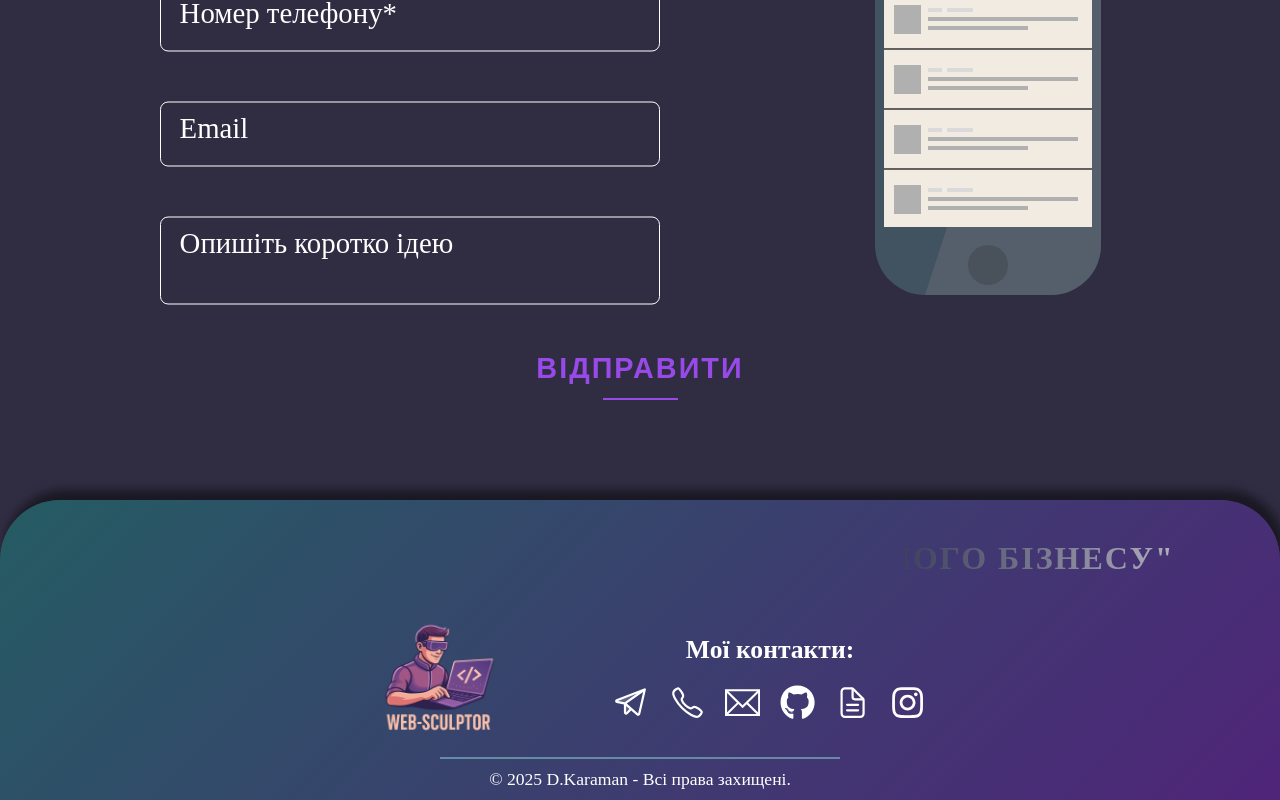
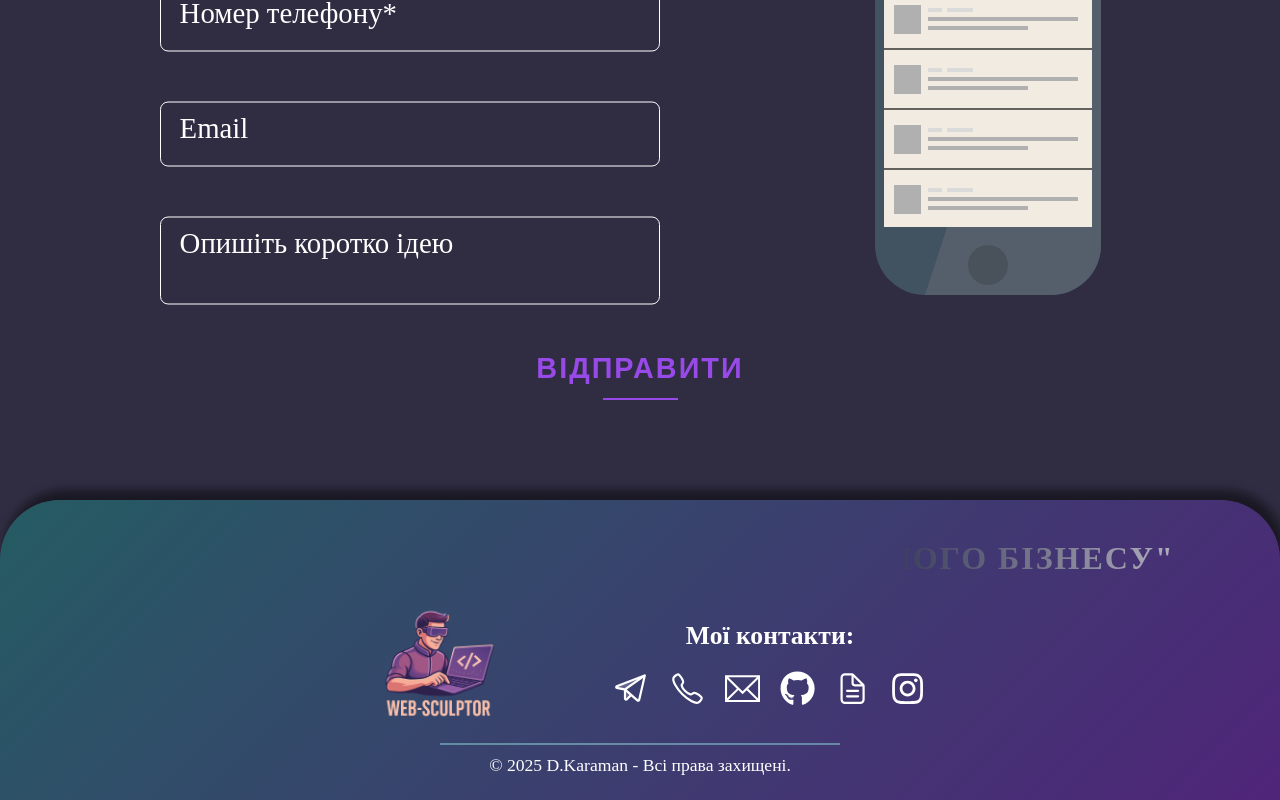
Before and after one commit to KaramanDmitriy/Portfolio, a React (Vite) app: page / in a window 1280 px wide. Shown: the part 5501-6301 px from the top of the page. Built offline with nearby package versions, Linux system fonts and the light colour scheme; a web font is replaced by a local one.

Commit message:
fix footer

```diff
--- a/src/assets/scss/FooterSite.scss
+++ b/src/assets/scss/FooterSite.scss
@@ -31,7 +31,7 @@ footer {
         -webkit-text-fill-color: rgba(255, 255, 255, 0);
     }
     .footer-items {
-        padding-top: 40px;
+        padding-top: 26px;
         display: flex;
         align-items: center;
         // justify-content: space-between;
```
